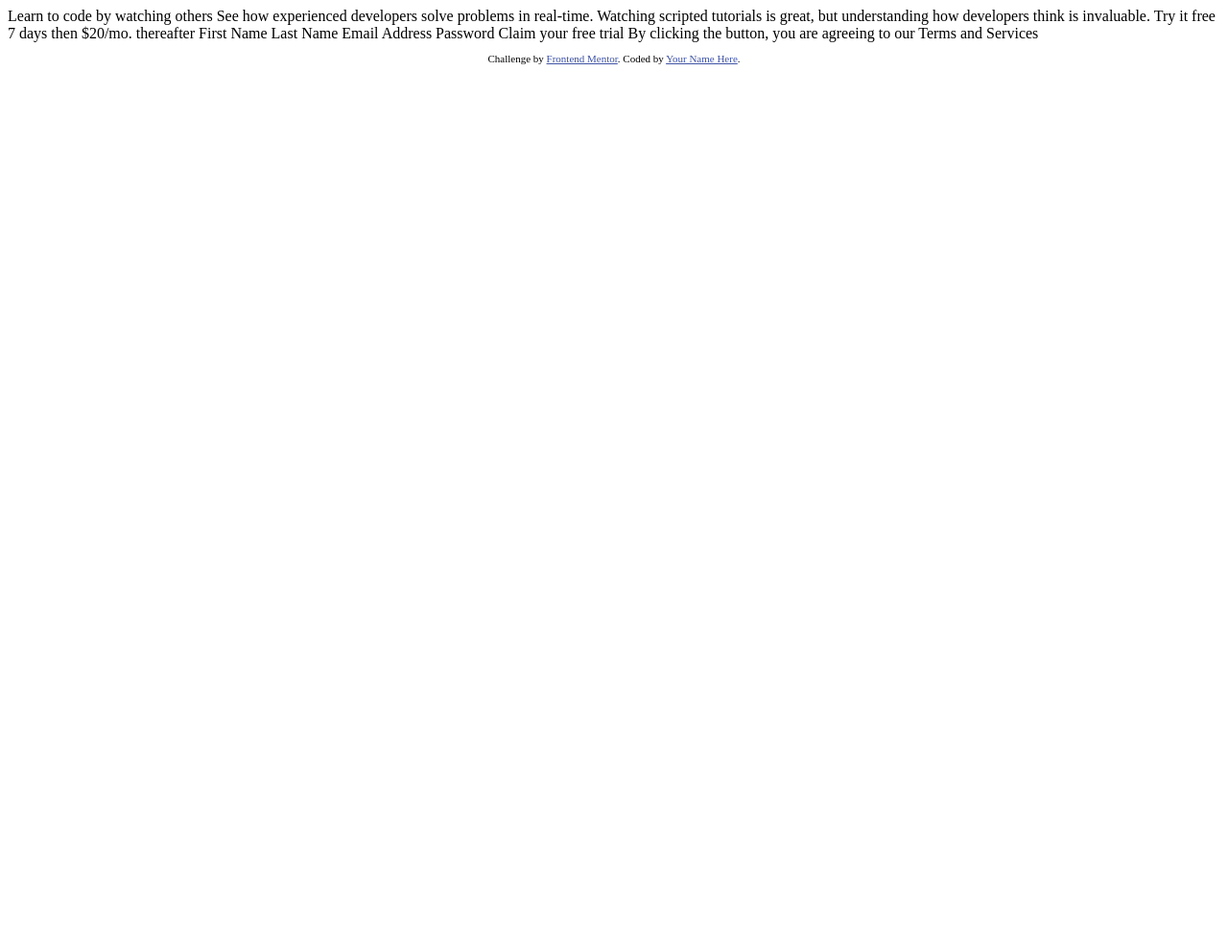
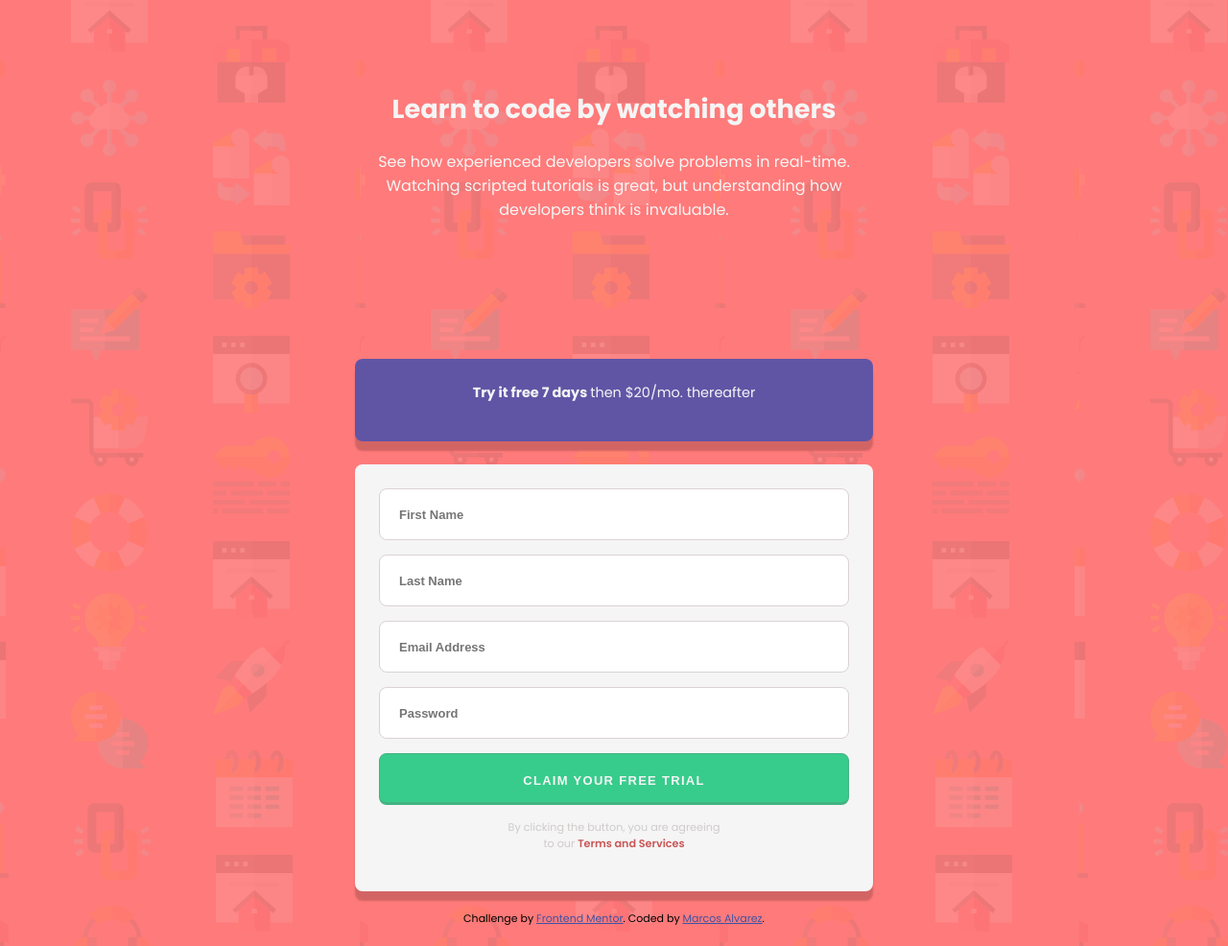
Before and after one commit to marcosAlvarezCalabria/PROYECTO-FRONTEND-MENTOR-4, a plain HTML site: page index.html in a window 1280 px wide. Shown: the whole page at 96% size. Before the commit the page ends 800 px from the top, so only its background shows below. Drawn offline with Linux system fonts and the light colour scheme.

Commit message:
falta js

```diff
--- a/index.html
+++ b/index.html
@@ -5,38 +5,54 @@
   <meta name="viewport" content="width=device-width, initial-scale=1.0"> <!-- displays site properly based on user's device -->
 
   <link rel="icon" type="image/png" sizes="32x32" href="./images/favicon-32x32.png">
+  <link rel="stylesheet" href="style.css">
 
   <title>Frontend Mentor | Intro component with sign up form</title>
 
   <!-- Feel free to remove these styles or customise in your own stylesheet 👍 -->
-  <style>
-    .attribution { font-size: 11px; text-align: center; }
-    .attribution a { color: hsl(228, 45%, 44%); }
-  </style>
+
 </head>
 <body>
+  <div class="container">
+  <header>
+  <div class="encabezado-parrafo">
+    <h1>Learn to code by watching others</h1>
+    <div class="parrafo"><p>See how experienced developers solve problems in real-time. Watching scripted tutorials is great,
+  but understanding how developers think is invaluable.</p></div>
+  </div>
+  </header>
+  <div class="complet-box">
+  <div class="seven-days">
+  <span class="text-seven-days-complet"> <span class="try">Try it free 7 days </span>then $20/mo. thereafter</span>
+  </div>
+  <div class="container-formulario">
+  <div class="only-inputs">
+    <form action="">
 
-  Learn to code by watching others
+      <input class="inputs" type="text" placeholder="First Name" id="name" name="user_name" />
+      <span class="icono-peligro" id="icono-peligro"> <img src="images/icon-error.svg" alt="" srcset=""></span><span id="alerta" class="oculto">First name cannot be empty</span>
+      <input class="inputs" type="text" placeholder="Last Name" id="name" name="user_name" />
+      <span class="icono-peligro" id="icono-peligro"> <img src="images/icon-error.svg" alt="" srcset=""></span>
+      <span id="alerta" class="oculto">Last name cannot be empty</span>
+      <input class="inputs" type="email" placeholder="Email Address" name="mail" id="email">
+      <span class="icono-peligro" id="icono-peligro"> <img src="images/icon-error.svg" alt="" srcset=""></span>
+      <span id="alerta" class="oculto"> Email cannot be empty</span>
+      <input class="inputs" type="password" placeholder="Password" name="password" id="password">
+      <span class="icono-peligro" id="icono-peligro"> <img src="images/icon-error.svg" alt="" srcset=""></span>
+      <span id="alerta" class="oculto">Password cannot be empty</span>
 
-  See how experienced developers solve problems in real-time. Watching scripted tutorials is great,
-  but understanding how developers think is invaluable.
-
-  Try it free 7 days then $20/mo. thereafter
-
-  First Name
-  Last Name
-  Email Address
-  Password
-
-  Claim your free trial
-
-  By clicking the button, you are agreeing to our Terms and Services
-
+      <button  class="boton inputs" type="button" value="Claim your free trial">Claim your free trial </button>
+    </form>
+  </div>
+  <div class="terminos-condiciones">
+  <p>By clicking the button, you are agreeing to our <span class="terms"> Terms and Services</span></p>
+  </div></div>
   <footer>
     <p class="attribution">
       Challenge by <a href="https://www.frontendmentor.io?ref=challenge" target="_blank">Frontend Mentor</a>.
-      Coded by <a href="#">Your Name Here</a>.
+      Coded by <a href="#">Marcos Alvarez</a>.
     </p>
   </footer>
+  </div></div>
 </body>
 </html>
--- /dev/null
+++ b/style.css
@@ -0,0 +1,317 @@
+@import url('https://fonts.googleapis.com/css2?family=Poppins:wght@200;400;500;600;700&display=swap');
+*{
+    padding: 0;
+    margin: 0;
+    box-sizing: border-box;
+}
+:root{
+--Red: hsl(0, 100%, 74%) ;
+--Green: hsl(154, 59%, 51%);
+--Blue: hsl(248, 32%, 49%);
+--DarkBlue: hsl(249, 10%, 26%);
+--GrayishBlue: hsl(246, 25%, 77%);
+--Green2:hsl(154, 46%, 48%); ;
+
+}
+body{
+    background-image: url(images/bg-intro-mobile.png);
+    background-color: var(--Red);
+    font-family: 'Poppins', sans-serif;
+    font-size: 16px;
+}
+.container{
+    margin: auto;
+}
+header{
+    text-align: center;
+    color:whitesmoke;
+    width: 310px;
+    margin: 98px auto 0;
+
+    height:226px ;
+
+}
+header h1{
+    font-size: 1.7em;
+    line-height: 1.2;
+
+}
+.parrafo{
+    font-size: 1em;
+    margin: 25px auto 25px;
+
+    height:125px ;
+}
+.seven-days{
+    width: 325px;
+    height: 86px;
+    background-color: var(--Blue);
+    color: whitesmoke;
+    font-size: 0.9em;
+    font-weight:400 ;
+    border: 1px;
+    border-radius: 8px;
+    margin:50px auto 0;
+    box-shadow:0px 10px 2px hsl(0, 56%, 61%) ;
+    text-align: center;
+    padding:25px 80px;
+
+
+}
+.text-seven-days-complet{
+    width: 170px;
+    ;
+}
+.try{
+    font-weight: 800;
+
+}
+.container-formulario{
+    background-color: whitesmoke;
+    width: 330px;
+    height: 445px;
+    margin: 24px auto 0;
+    border-radius: 8px;
+    padding: 25px;
+    box-shadow:0px 10px 2px hsl(0, 56%, 61%) ;
+
+}
+
+
+.container-formulario input{
+    width:280px ;
+    height:54px ;
+    border:solid 1px rgb(219, 211, 211);
+    border-radius: 8px;
+    margin-bottom: 15px;
+    padding: 20px;
+    font-weight: 800;
+    font-size: 13px;
+
+
+
+}
+
+
+
+.only-inputs{
+
+    width: 280px;
+    height: 345px;
+    display: flex;
+   padding: 0px;
+
+}
+.terminos-condiciones{
+    width:230px ;
+    font-size: 0.7em;
+
+    margin: 0 auto;
+    text-align: center;
+    color: rgb(207, 203, 203);
+}
+.terms{
+   color: rgb(201, 86, 86);
+   font-weight: 600;
+}
+.boton{
+    background-color: var(--Green);
+    color: whitesmoke;
+    font-size: 0.9em;
+    text-transform: uppercase;
+    font-weight: 600;
+    letter-spacing: 0.1em;
+    width:280px ;
+    height:54px ;
+    border-radius: 8px;
+    margin-bottom: 15px;
+    padding: 20px;
+    font-weight: 800;
+    font-size: 13px;
+    border-bottom: solid 3px var(--Green2) ;
+    border-top:solid 1px var(--Green2)  ;
+    border-left:solid 1px var(--Green2)   ;
+    border-right: solid 1px var(--Green2)  ;
+
+
+
+}
+footer{
+    margin: 20px auto;
+}
+/*********************footer************************************/
+.attribution { font-size: 11px; text-align: center; }
+    .attribution a { color: hsl(228, 45%, 44%); }
+
+.icono-peligro {
+    color: red; /* Color del icono de peligro */
+    margin-left: 5px; /* Espacio entre el icono y el campo de entrada */
+    display: none ;
+    position: relative;
+    left: 240px;
+    bottom: 55px;
+
+
+    /* Oculta el icono inicialmente */
+  }
+  .oculto{
+    display: none; /* Oculta el icono inicialmente */
+    font-size: 0.6em;
+    position: relative;
+    left: 110px;
+    bottom: 28px;
+    color: red;
+
+  }
+button:hover{
+    cursor: pointer;
+}
+
+
+
+/*******************800px********************************************/
+@media only screen and (min-width: 800px){
+.container{
+    margin: auto;
+.seven-days{
+    max-width: 540px;
+    width: 540px;
+
+}
+.container-formulario{
+    background-color: whitesmoke;
+    width: 540px;
+    height: 445px;
+    margin: 24px auto 0;
+    border-radius: 8px;
+    padding: 25px;
+    box-shadow:0px 10px 2px hsl(0, 56%, 61%) ;
+
+}
+header{
+    text-align: center;
+    color:whitesmoke;
+    width: 500px;
+    margin: 98px auto 0;
+
+    height:226px ;
+
+}
+
+}
+.container-formulario input{
+    width: 490px;
+    height:54px ;
+
+
+
+
+
+}
+.boton{
+    background-color: var(--Green);
+    color: whitesmoke;
+    font-size: 0.9em;
+    text-transform: uppercase;
+    font-weight: 600;
+    letter-spacing: 0.1em;
+    width:490px ;
+    height:54px ;
+    border-radius: 8px;
+    margin-bottom: 15px;
+    padding: 20px;
+    font-weight: 800;
+    font-size: 13px;
+    border-bottom: solid 3px var(--Green2) ;
+    border-top:solid 1px var(--Green2)  ;
+    border-left:solid 1px var(--Green2)   ;
+    border-right: solid 1px var(--Green2)  ;
+
+
+
+}
+
+
+}
+/*******************1440px********************************************/
+@media only screen and (min-width: 1440px){
+    .container{
+            margin: auto;
+            display: grid;
+            grid-template-columns: 1fr 1fr;
+
+
+
+    }
+
+
+    .seven-days{
+        max-width: 540px;
+        width: 540px;
+
+        text-align: center;
+
+
+    }
+    .container-formulario{
+        background-color: whitesmoke;
+        width: 540px;
+        height: 445px;
+        margin: 24px auto 0;
+        border-radius: 8px;
+        padding: 25px;
+        box-shadow:0px 10px 2px hsl(0, 56%, 61%) ;
+
+    }
+    header{
+        text-align: center;
+        color:whitesmoke;
+        width: 700px;
+        margin: 98px auto 0;
+        height:226px ;
+        grid-row: 1/2;
+        position: relative;
+        top: 200px;
+        padding-left: 60px;
+
+
+
+    }
+    header h1{
+        font-size: 3em;
+    }
+
+    }
+    .container-formulario input{
+
+        height:54px ;
+
+
+        font-weight: 800;
+        font-size: 13px;
+
+
+
+    }
+    .boton{
+        background-color: var(--Green);
+        color: whitesmoke;
+        font-size: 0.9em;
+        text-transform: uppercase;
+        font-weight: 600;
+        letter-spacing: 0.1em;
+
+        height:54px ;
+        border-radius: 8px;
+        margin-bottom: 15px;
+        padding: 20px;
+        font-weight: 800;
+        font-size: 13px;
+        border-bottom: solid 3px var(--Green2) ;
+        border-top:solid 1px var(--Green2)  ;
+        border-left:solid 1px var(--Green2)   ;
+        border-right: solid 1px var(--Green2)  ;
+
+
+
+    }
```
Also changed, not shown: script.js (added, +15 -0 lines).
